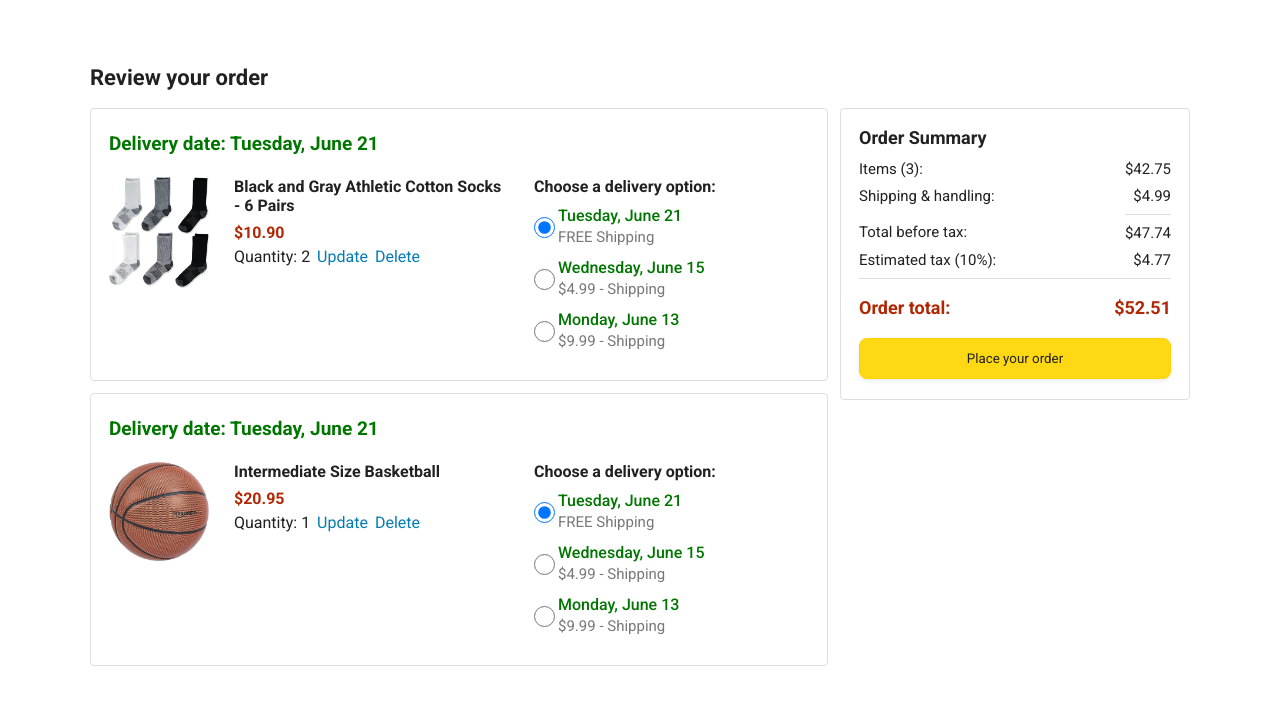
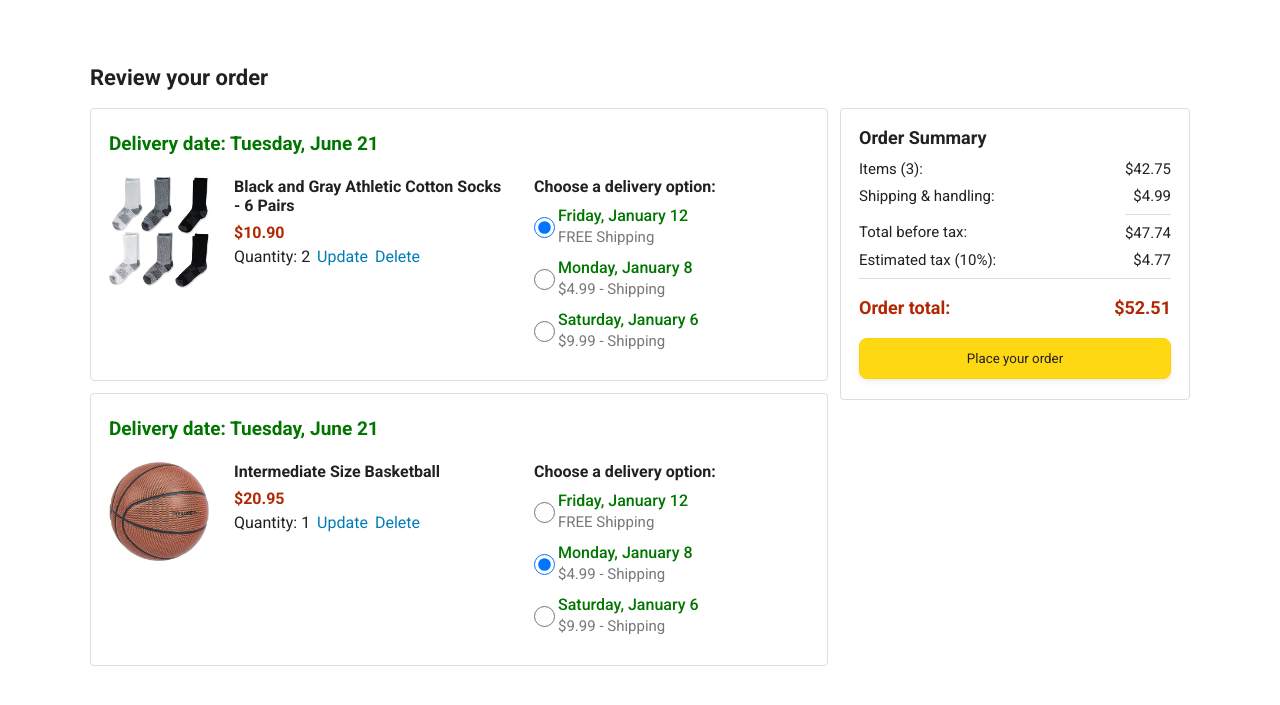
Before and after one commit to XiaoqingGuDev/amazon, a plain HTML site: page checkout.html in a window 1280 px wide. Shown: the part 75-780 px from the top of the page. Drawn offline with nearby package versions, Linux system fonts and the light colour scheme.

Commit message:
generate HTML with delivery options

```diff
--- a/data/cart.js
+++ b/data/cart.js
@@ -1,16 +1,20 @@
 export let cart = JSON.parse(localStorage.getItem('cart'));
-if(!cart){
+if (!cart)
+{
   cart = [{
     productId: 'e43638ce-6aa0-4b85-b27f-e1d07eb678c6',
-    quantity: 2
+    quantity: 2,
+    deliveryOptionId: '1'
   },
   {
     productId: '15b6fc6f-327a-4ec4-896f-486349e85a3d',
-    quantity: 1
+    quantity: 1,
+    deliveryOptionId: '2'
   }];
 }
 
-function saveToStorage(){
+function saveToStorage()
+{
   localStorage.setItem('cart', JSON.stringify(cart));
 }
 
@@ -34,7 +38,8 @@ export function addToCart(productId)
   {
     cart.push({
       productId: productId,
-      quantity: 1
+      quantity: 1,
+      deliveryOptionId: '2'
     });
   }
 
--- /dev/null
+++ b/data/deliveryOptions.js
@@ -0,0 +1,17 @@
+export const deliveryOptions = [{
+  id: '1',
+  deliveryDays: 7,
+  priceCents: 0
+},
+{
+  id: '2',
+  deliveryDays: 3,
+  priceCents: 499
+
+},
+{
+  id: '3',
+  deliveryDays: 1,
+  priceCents: 999
+
+}]
--- a/scripts/checkout.js
+++ b/scripts/checkout.js
@@ -1,6 +1,8 @@
 import { cart, removeFromCart } from "../data/cart.js";
 import { products } from "../data/products.js";
 import { formatCurrency } from "./utils/money.js";
+import dayjs from "https://unpkg.com/dayjs@1.11.10/esm/index.js";
+import { deliveryOptions } from "../data/deliveryOptions.js"
 
 let cartSummaryHtml = '';
 cart.forEach((cartItem) =>
@@ -46,55 +48,48 @@ cart.forEach((cartItem) =>
                   </span>
                 </div>
               </div>
-
               <div class="delivery-options">
-                <div class="delivery-options-title">
-                  Choose a delivery option:
-                </div>
-                <div class="delivery-option">
-                  <input type="radio" checked
-                    class="delivery-option-input"
-                    name="delivery-option-${matchingProduct.id}">
-                  <div>
-                    <div class="delivery-option-date">
-                      Tuesday, June 21
-                    </div>
-                    <div class="delivery-option-price">
-                      FREE Shipping
-                    </div>
-                  </div>
-                </div>
-                <div class="delivery-option">
-                  <input type="radio"
-                    class="delivery-option-input"
-                    name="delivery-option-${matchingProduct.id}">
-                  <div>
-                    <div class="delivery-option-date">
-                      Wednesday, June 15
-                    </div>
-                    <div class="delivery-option-price">
-                      $4.99 - Shipping
-                    </div>
-                  </div>
-                </div>
-                <div class="delivery-option">
-                  <input type="radio"
-                    class="delivery-option-input"
-                    name="delivery-option-${matchingProduct.id}">
-                  <div>
-                    <div class="delivery-option-date">
-                      Monday, June 13
-                    </div>
-                    <div class="delivery-option-price">
-                      $9.99 - Shipping
-                    </div>
-                  </div>
-                </div>
+              <div class="delivery-options-title">
+                Choose a delivery option:
+              </div>
+              ${deliveryOptionsHTML(matchingProduct, cartItem)}
               </div>
             </div>
           </div>
   `
 });
+
+function deliveryOptionsHTML(matchingProduct, cartItem)
+{
+  let html = '';
+  deliveryOptions.forEach((deliveryOption) =>
+  {
+
+    const today = dayjs();
+    const deliveryDate = today.add(deliveryOption.deliveryDays, 'days');
+    const datestring = deliveryDate.format('dddd, MMMM D');
+    const priceString = deliveryOption.priceCents === 0 ? 'FREE' : `$${formatCurrency(deliveryOption.priceCents)} -`;
+    const isChecked = deliveryOption.id === cartItem.deliveryOptionId;
+    html += `
+        <div class="delivery-option">
+          <input type="radio" ${isChecked ? 'checked' : ''}
+            class="delivery-option-input"
+            name="delivery-option-${matchingProduct.id}">
+          <div>
+            <div class="delivery-option-date">
+              ${datestring}
+            </div>
+            <div class="delivery-option-price">
+              ${priceString} Shipping
+            </div>
+          </div>
+        </div>
+      `
+  })
+
+  return html;
+
+}
 
 document.querySelector('.js-order-summary').innerHTML = cartSummaryHtml;
 document.querySelectorAll('.js-delete-link').forEach((link) =>
```
Also changed, not shown: checkout.html (+1 -0 lines).
